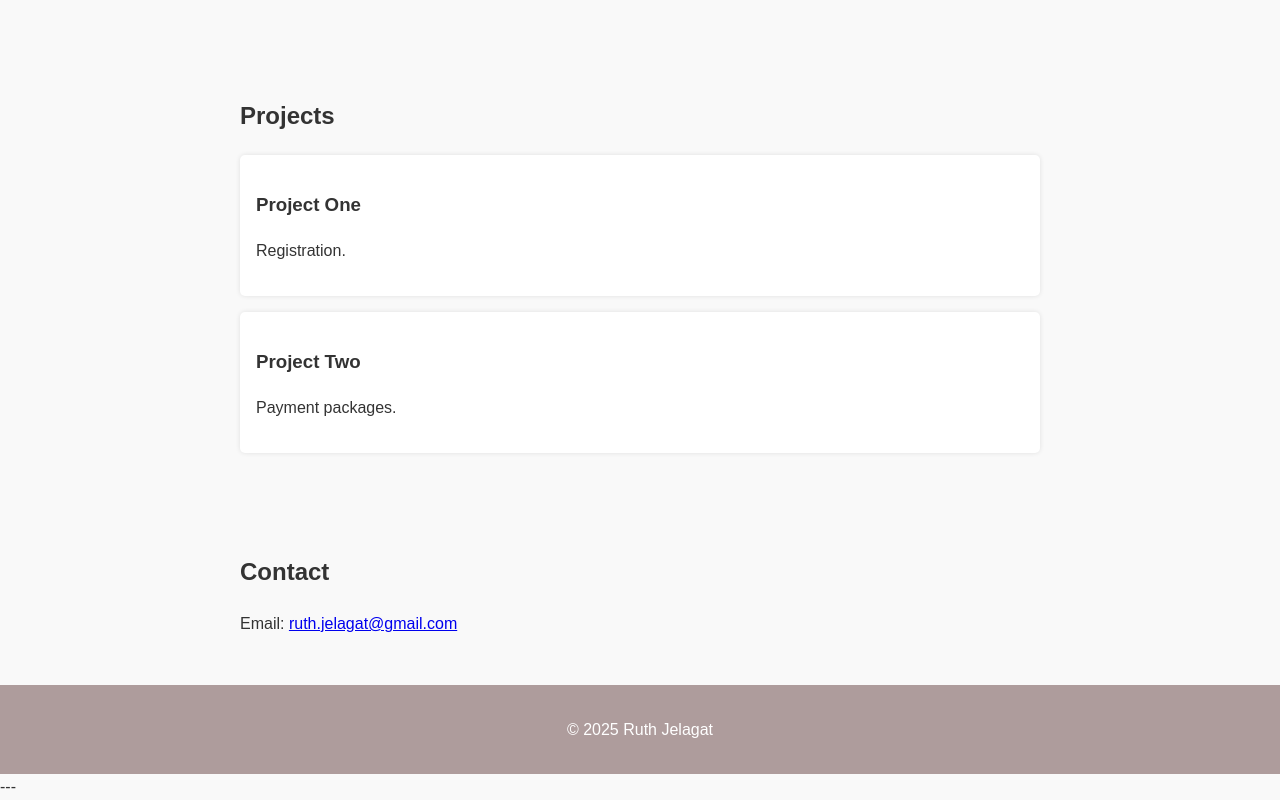
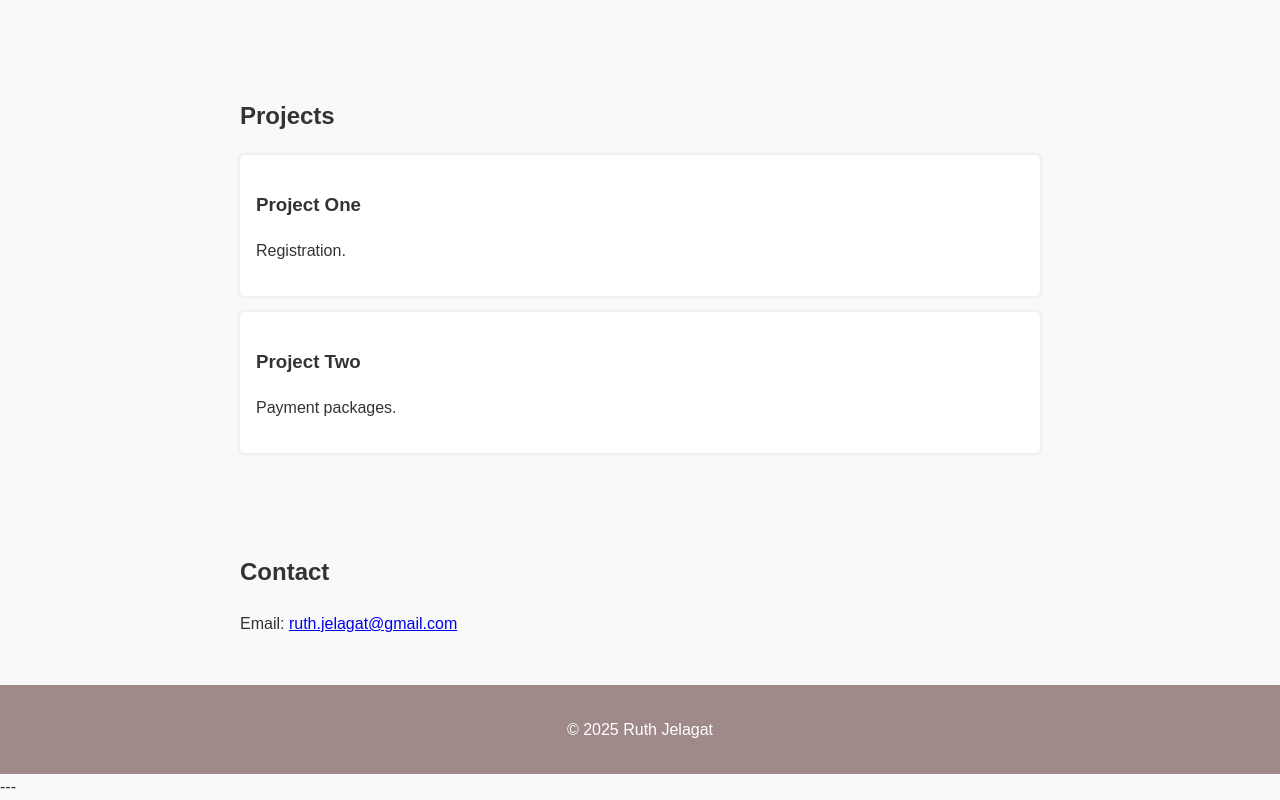
Before and after one commit to Ruth-Jelagat/portfolio, a plain HTML site: page index.html in a window 1280 px wide. Shown: the part 486-1286 px from the top of the page. Drawn offline with Linux system fonts and the light colour scheme.

Commit message:
test global config

```diff
--- a/style.css
+++ b/style.css
@@ -47,6 +47,6 @@ section {
 footer {
   text-align: center;
   padding: 1rem;
-  background: #ae9c9c;
+  background: #9f8989;
   color: #fff;
 }
```
